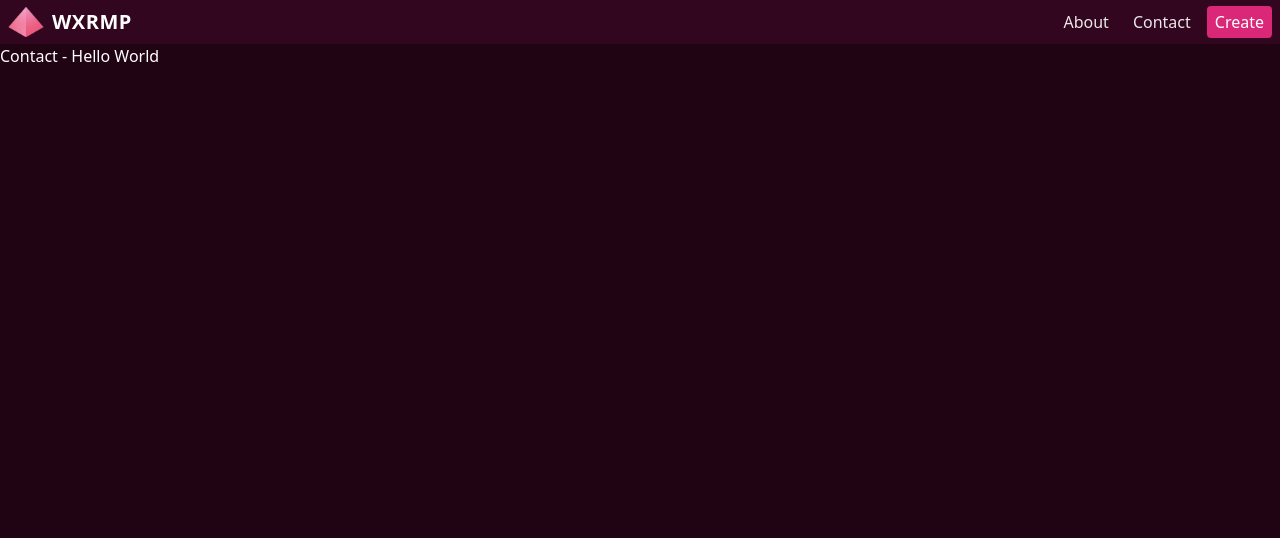
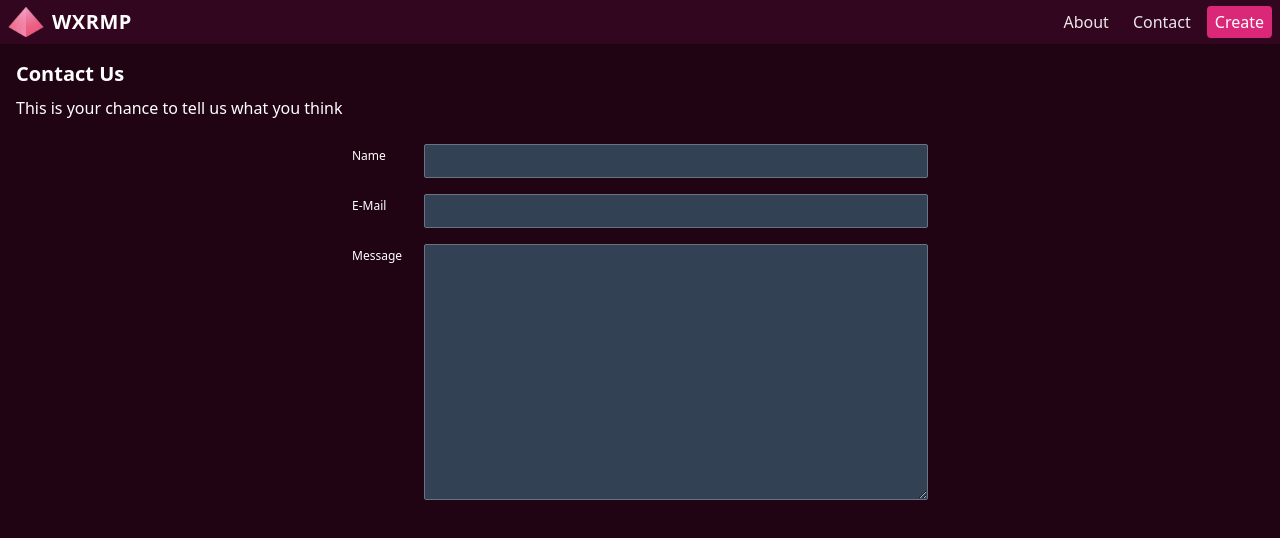
Before and after one commit to edwinwebb/next-wxrmp, a Next.js app: page /contact in a window 1280 px wide. Shown: the top 538 px of the page. Built offline with nearby package versions, Linux system fonts and the light colour scheme.

Commit message:
Add basic contact form

```diff
--- a/src/pages/contact.jsx
+++ /dev/null
@@ -1,19 +0,0 @@
-const Page = () => {
-  return (
-    <>
-      <div>
-        Contact - Hello World
-      </div>
-    </>
-  )
-}
-
-export default Page
-
-export async function getStaticProps() {
-  return {
-    props: {
-      title: 'Contact',
-    },
-  }
-}
--- /dev/null
+++ b/src/pages/contact.tsx
@@ -0,0 +1,96 @@
+import { useForm } from "react-hook-form";
+import { yupResolver } from '@hookform/resolvers/yup';
+import * as yup from "yup";
+
+const schema = yup.object({
+  name: yup.string().max(64),
+  email: yup.string().email().required().max(255),
+  message: yup.string().min(128)
+}).required();
+
+type ContactFields = {
+  name: string;
+  email: string;
+  message: string;
+}
+
+interface PropertyRowProps {
+  label: String
+  children: React.ReactNode
+  hasError: boolean
+  errorMessage: string | undefined
+}
+
+const ProperyRow = (props: PropertyRowProps) => {
+  const { label, children, hasError, errorMessage } = props
+  return (<div className="flex flex-row text-xs py-1 pr-2 md:py-2 flex-wrap">
+    <div className="w-20 px-2 py-1">
+      <span>{label}</span>
+    </div>
+    <div className="flex-1">
+      {children}
+    </div>
+    {hasError && <div className="w-full">{errorMessage}</div>}
+  </div>)
+}
+
+const Page = () => {
+  const { register, handleSubmit, formState: { isValid, isDirty, errors }, setValue } = useForm<ContactFields>({
+    resolver: yupResolver(schema)
+  });
+  const onSubmit = handleSubmit(data => {
+    if (isValid && isDirty) {
+      console.log('submit', data)
+    }
+  });
+  return (
+    <>
+      <div className="container mx-auto px-4">
+        <h2 className="text-xl font-bold pt-4 pb-2">Contact Us</h2>
+        <p>This is your chance to tell us what you think</p>
+        <div className="pt-4 md:w-1/2 md:mx-auto md:p-4">
+          <form>
+            <ProperyRow label="Name" hasError={typeof errors.name !== 'undefined'} errorMessage={errors.name?.message}>
+              <input
+                {...register("name")}
+                className={`
+                  w-full p-0 px-1 py-1 mr-2 rounded-sm
+                  text-white bg-slate-700 border-transparentcfocus:border-gray-900 focus:bg-slate-800
+                  ${errors.name && 'focus:bg-red-900'}`}
+              />
+            </ProperyRow>
+            <ProperyRow label="E-Mail" hasError={typeof errors.email !== 'undefined'} errorMessage={errors.email?.message}>
+              <input
+                {...register("email")}
+                className={`
+                  w-full p-0 px-1 py-1 mr-2 rounded-sm
+                  text-white bg-slate-700 border-transparentcfocus:border-gray-900 focus:bg-slate-800
+                  ${errors.email && 'focus:bg-red-900'}`}
+              />
+            </ProperyRow>
+            <ProperyRow label="Message" hasError={typeof errors.message !== 'undefined'} errorMessage={errors.message?.message}>
+              <textarea
+                {...register("message")}
+                className={`
+                  w-full h-44 md:h-64 p-0 px-1 py-1 mr-2 rounded-sm
+                  text-white bg-slate-700 border-transparentcfocus:border-gray-900 focus:bg-slate-800
+                  ${errors.message && 'focus:bg-red-900'}`}
+              />
+            </ProperyRow>
+          </form>
+        </div>
+
+      </div>
+    </>
+  )
+}
+
+export default Page
+
+export async function getStaticProps() {
+  return {
+    props: {
+      title: 'Contact',
+    },
+  }
+}
```
